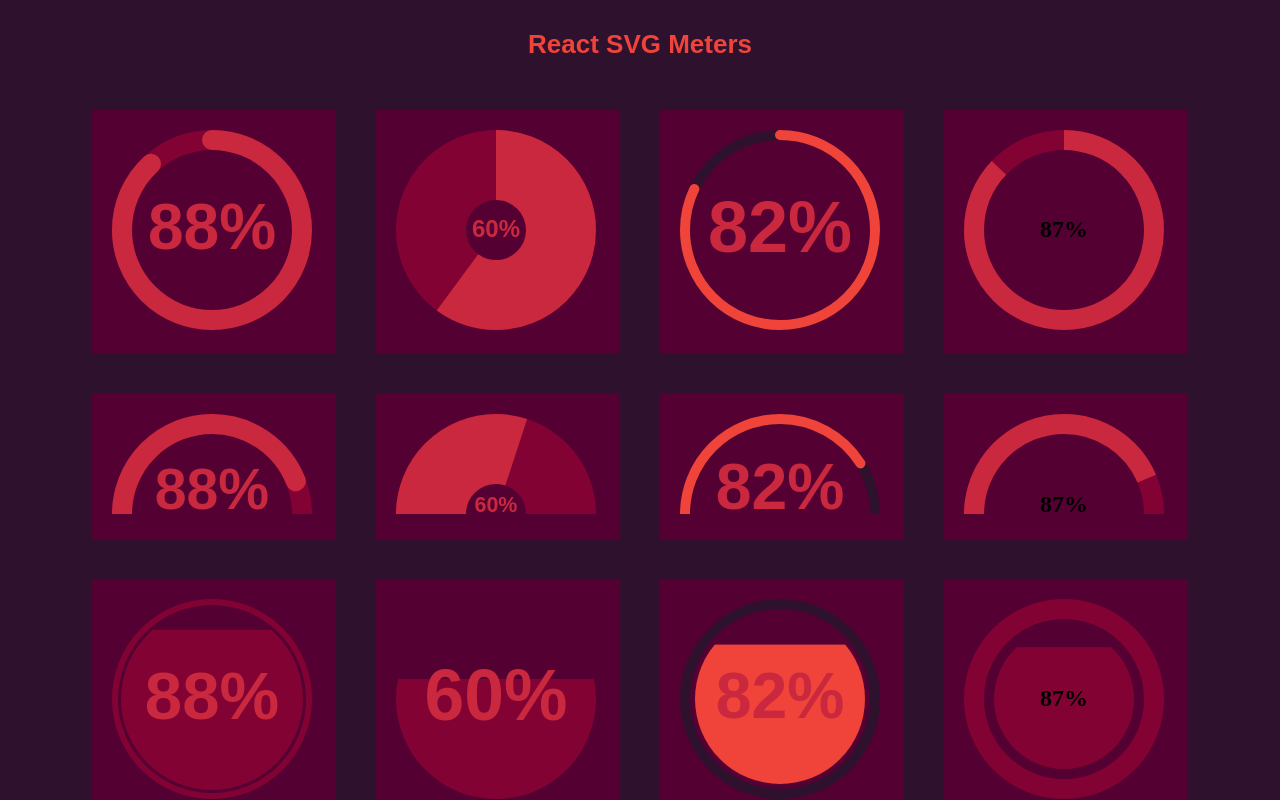
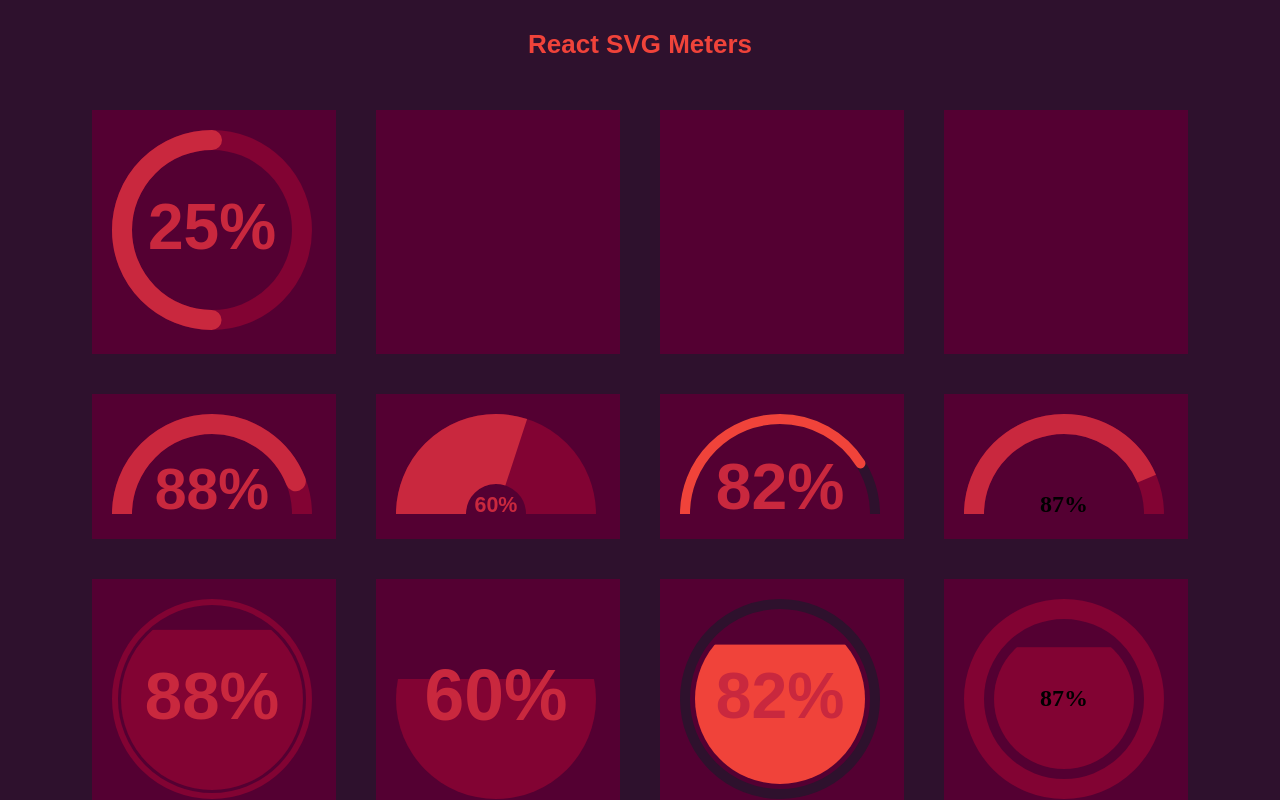
Before and after one commit to royledford/react-svg-meters, a React (Create React App) app: page /meters in a window 1280 px wide. Shown: the top 800 px of the page. Built offline with nearby package versions, Linux system fonts and the light colour scheme.

Commit message:
wip: converting circle to allow partial length

```diff
--- a/src/components/Meter/MeterCircle.js
+++ b/src/components/Meter/MeterCircle.js
@@ -8,6 +8,8 @@ export default class MeterCircle extends Component {
     lineWidth: PropTypes.number,
     lineBackground: PropTypes.string,
     lineForeground: PropTypes.string,
+    progressStart: PropTypes.number,
+    meterLength: PropTypes.number,
     rounded: PropTypes.bool,
     textStyle: PropTypes.object,
   }
@@ -16,12 +18,24 @@ export default class MeterCircle extends Component {
     lineWidth: 16,
     lineBackground: '#820333',
     lineForeground: '#C9283E',
+    progressStart: 0, // in degrees
+    meterLength: 180, // in degrees
     rounded: false,
     textStyle: {},
   }
 
   render() {
-    const { size, lineWidth, value, lineBackground, lineForeground, rounded, textStyle } = this.props
+    const {
+      size,
+      lineWidth,
+      value,
+      lineBackground,
+      lineForeground,
+      rounded,
+      textStyle,
+      progressStart,
+      meterLength,
+    } = this.props
 
     const baseTextStyle = {
       fontSize: (size - lineWidth * 2) / 2.5,
@@ -35,9 +49,24 @@ export default class MeterCircle extends Component {
     const viewBox = `0 0 ${size} ${size}`
 
     // get the circle circumference
-    const dashArray = radius * Math.PI * 2
+    const circumference = radius * Math.PI * 2
+    const meterPercentage = meterLength / 360
+    const arcLength = meterPercentage * circumference
     // Length of the value prop for the progress
-    const dashOffset = dashArray - dashArray * value / 100
+    const dashOffset = arcLength - arcLength * value / 100
+    // const dashOffset = arcLength / value
+
+    const progressPercentage = value * meterPercentage / 100
+    const progressLength = circumference * progressPercentage
+
+    console.log('circum: ', circumference)
+    console.log('progress len:', progressLength)
+
+    // Make sure a valid value is passed (use 0 if not)
+    let _progressStart = progressStart - 90
+    if (progressStart < 0 || progressStart > 360) {
+      _progressStart = -90
+    }
 
     let lineEnd = rounded ? 'round' : 'butt'
     let textStyleOveride = { ...baseTextStyle, ...textStyle }
@@ -61,12 +90,12 @@ export default class MeterCircle extends Component {
           r={radius}
           strokeWidth={`${lineWidth}px`}
           // Start progress marker at 12 O'Clock
-          transform={`rotate(-90 ${size / 2} ${size / 2})`}
+          transform={`rotate(${_progressStart} ${size / 2} ${size / 2})`}
           style={{
             stroke: lineForeground,
             strokeLinecap: lineEnd,
-            strokeDasharray: dashArray,
-            strokeDashoffset: dashOffset,
+            strokeDasharray: arcLength,
+            strokeDashoffset: arcLength,
             transition: 'stroke-dashoffset 200ms linear',
           }}
         />
--- a/src/components/Meters.js
+++ b/src/components/Meters.js
@@ -59,22 +59,21 @@ export default class Meters extends Component {
 
         <div className="meters-row">
           <div className="meters-meterwrap">
-            <MeterCircle lineWidth={20} value={rand1} rounded={true} />
+            {/* <MeterCircle lineWidth={20} value={rand1} rounded={true} /> */}
+            <MeterCircle lineWidth={20} value={25} rounded={true} startPosition={0} />
           </div>
+          <div className="meters-meterwrap">{/* <MeterCircle lineWidth={70} value={rand2} rounded={false} /> */}</div>
           <div className="meters-meterwrap">
-            <MeterCircle lineWidth={70} value={rand2} rounded={false} />
-          </div>
-          <div className="meters-meterwrap">
-            <MeterCircle
+            {/* <MeterCircle
               lineWidth={10}
               value={rand3}
               rounded={true}
               lineBackground="#2E112D"
               lineForeground="#F0433A"
-            />
+            /> */}
           </div>
           <div className="meters-meterwrap">
-            <MeterCircle lineWidth={20} value={rand4} rounded={false} textStyle={styles.textStyle} />
+            {/* <MeterCircle lineWidth={20} value={rand4} rounded={false} textStyle={styles.textStyle} /> */}
           </div>
         </div>
 
```
